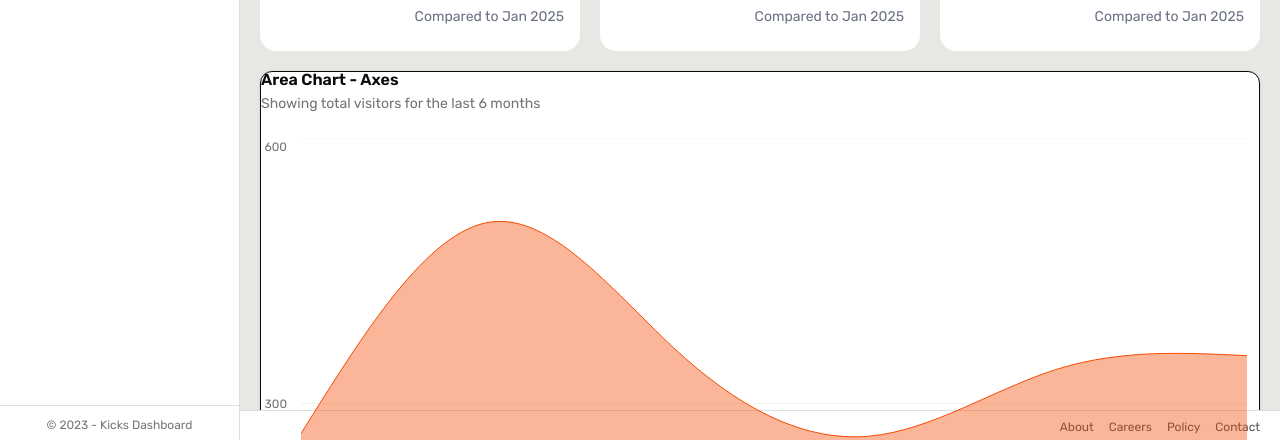
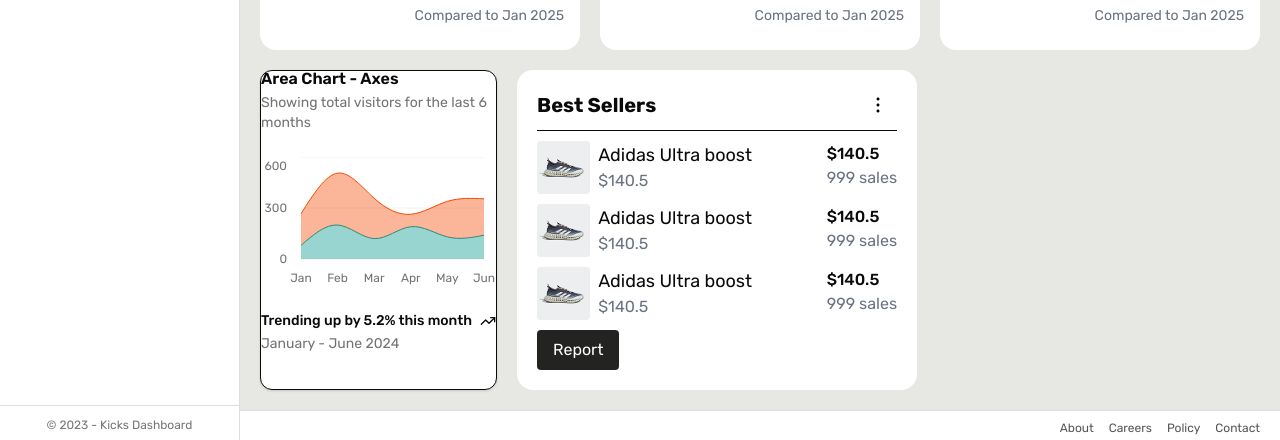
Before and after one commit to MI-Israr/Kicks-Ecommerce-Dashboard, a React (Vite) app: page / in a window 1280 px wide. Shown: the part 356-796 px from the top of the page. Built offline with nearby package versions, Linux system fonts and the light colour scheme.

Commit message:
BestSellers card completed

```diff
--- /dev/null
+++ b/src/Data/bestSellers.ts
@@ -0,0 +1,98 @@
+// export type NotificationType = {
+//   img?: string;
+//   title?: string;
+//   price?: number;
+//   date?: string;
+//   status?: "sold" | "pending" | "lost";
+// };
+
+// export const notifications: NotificationType[] = [
+//   {
+//     img: "/src/assets/cross-circle.svg",
+//     title: "Notification",
+//   },
+//   {
+//       {
+//         img: "/src/assets/notifications-image.png",
+//         title: "Adidas Ultra boost",
+//         price: 140,
+//         date: "Sep 20,2022",
+//         status: "sold",
+//       },
+//       {
+//         img: "/src/assets/notifications-image.png",
+//         title: "Adidas Ultra boost",
+//         price: 140,
+//         date: "Sep 20,2022",
+//         status: "sold",
+//       },
+//       {
+//         img: "/src/assets/notifications-image.png",
+//         title: "Adidas Ultra boost",
+//         price: 140,
+//         date: "Sep 20,2022",
+//         status: "sold",
+//       },
+//       {
+//         img: "/src/assets/notifications-image.png",
+//         title: "Adidas Ultra boost",
+//         price: 140,
+//         date: "Sep 20,2022",
+//         status: "sold",
+//       },
+//   },
+//   {
+//     img: "/src/assets/tick.svg",
+//     title: "Mark all as read",
+//   },
+// ];
+
+export type BestSellersItem = {
+  img: string;
+  title: string;
+  price?: number;
+  sales: number;
+};
+
+export type BestSellersData = {
+  header: {
+    title: string;
+    threeDots: string;
+  };
+  items: BestSellersItem[];
+  footer: {
+    text: string;
+  };
+};
+
+export const bestSellers: BestSellersData = {
+  header: {
+    title: "Best Sellers",
+    threeDots: "/src/assets/three-dots-vertical-bold.svg",
+  },
+
+  items: [
+    {
+      img: "/src/assets/notifications-image.png",
+      title: "Adidas Ultra boost",
+      price: 140.5,
+      sales: 999,
+    },
+    {
+      img: "/src/assets/notifications-image.png",
+      title: "Adidas Ultra boost",
+      price: 140.5,
+      sales: 999,
+    },
+    {
+      img: "/src/assets/notifications-image.png",
+      title: "Adidas Ultra boost",
+      price: 140.5,
+      sales: 999,
+    },
+  ],
+
+  footer: {
+    text: "Report",
+  },
+};
--- /dev/null
+++ b/src/components/BestSellers/BestSellers.tsx
@@ -0,0 +1,23 @@
+import { bestSellers } from "@/Data/bestSellers";
+import type { BestSellersItem } from "@/Data/bestSellers";
+import BestSellersHeader from "./BestSellersHeader";
+import BestSellingItem from "./BestSellingItem";
+import BestSellersFooter from "./BestSellersFooter";
+
+const BestSellers = () => {
+  return (
+    <div className="!p-[20px] flex flex-col gap-[10px] rounded-2xl bg-white h-[320px]">
+      <BestSellersHeader
+        title={bestSellers.header.title}
+        img={bestSellers.header.threeDots}
+      />
+      {bestSellers.items.map((item: BestSellersItem, index: number) => (
+        <BestSellingItem item={item} key={index} />
+      ))}
+
+      <BestSellersFooter text={bestSellers.footer.text} />
+    </div>
+  );
+};
+
+export default BestSellers;
--- /dev/null
+++ b/src/components/BestSellers/BestSellersFooter.tsx
@@ -0,0 +1,17 @@
+interface BestSellersFooterData {
+  text: string;
+}
+
+const BestSellersFooter: React.FC<BestSellersFooterData> = ({ text }) => {
+  return (
+    <div>
+      <div className="flex justify-between w-[100%]">
+        <button className="bg-[#232321] text-white rounded cursor-pointer !px-[16px] !py-[8px]">
+          {text}
+        </button>
+      </div>
+    </div>
+  );
+};
+
+export default BestSellersFooter;
--- /dev/null
+++ b/src/components/BestSellers/BestSellersHeader.tsx
@@ -0,0 +1,15 @@
+interface headerData {
+  title: string;
+  img: string;
+}
+
+const BestSellersHeader: React.FC<headerData> = ({ title, img }) => {
+  return (
+    <div className="flex justify-between align-center border-b !pb-[10px] ">
+      <h2 className="text-[20px] font-bold">{title}</h2>
+      <img className="!py-[3px] !px-[7px] cursor-pointer" src={img} alt="" />
+    </div>
+  );
+};
+
+export default BestSellersHeader;
--- /dev/null
+++ b/src/components/BestSellers/BestSellingItem.tsx
@@ -0,0 +1,31 @@
+import type { BestSellersItem } from "@/Data/bestSellers";
+
+interface bestSellingItemData {
+  item: BestSellersItem;
+}
+
+const BestSellingItem: React.FC<bestSellingItemData> = ({ item }) => {
+  return (
+    <div className="w-[360px] flex items-center gap-[8px]">
+      <div className="">
+        <img src={item.img} alt="" />
+      </div>
+      <div className="w-[100%]">
+        <div className="flex justify-between">
+          <div className="">
+            <div>
+              <h3 className="text-[18px]">{item.title}</h3>
+              <p className="text-gray-500">${item.price}</p>
+            </div>
+          </div>
+          <div>
+            <h3 className="font-medium">${item.price}</h3>
+            <p className="text-gray-500">{item.sales} sales</p>
+          </div>
+        </div>
+      </div>
+    </div>
+  );
+};
+
+export default BestSellingItem;
--- a/src/components/GraphAndBestsellers/GraphAndBestsellers.tsx
+++ b/src/components/GraphAndBestsellers/GraphAndBestsellers.tsx
@@ -1,9 +1,11 @@
+import BestSellers from "../BestSellers/BestSellers";
 import { ChartAreaAxes } from "../Graph/ChartAreaAxes";
 
 const GraphAndBestsellers = () => {
   return (
-    <div className="h-[300px] w-[100%]">
+    <div className="flex gap-[20px]">
       <ChartAreaAxes />
+      <BestSellers />
     </div>
   );
 };
```
